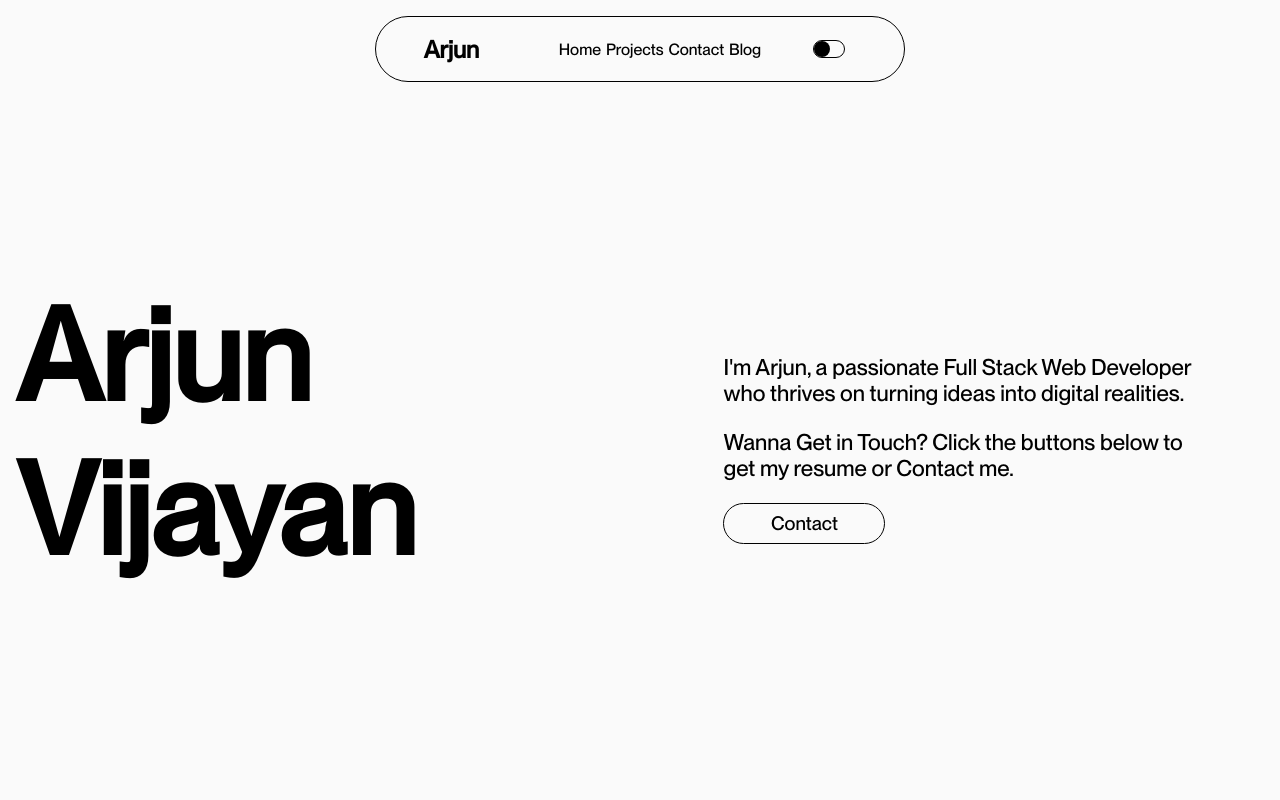
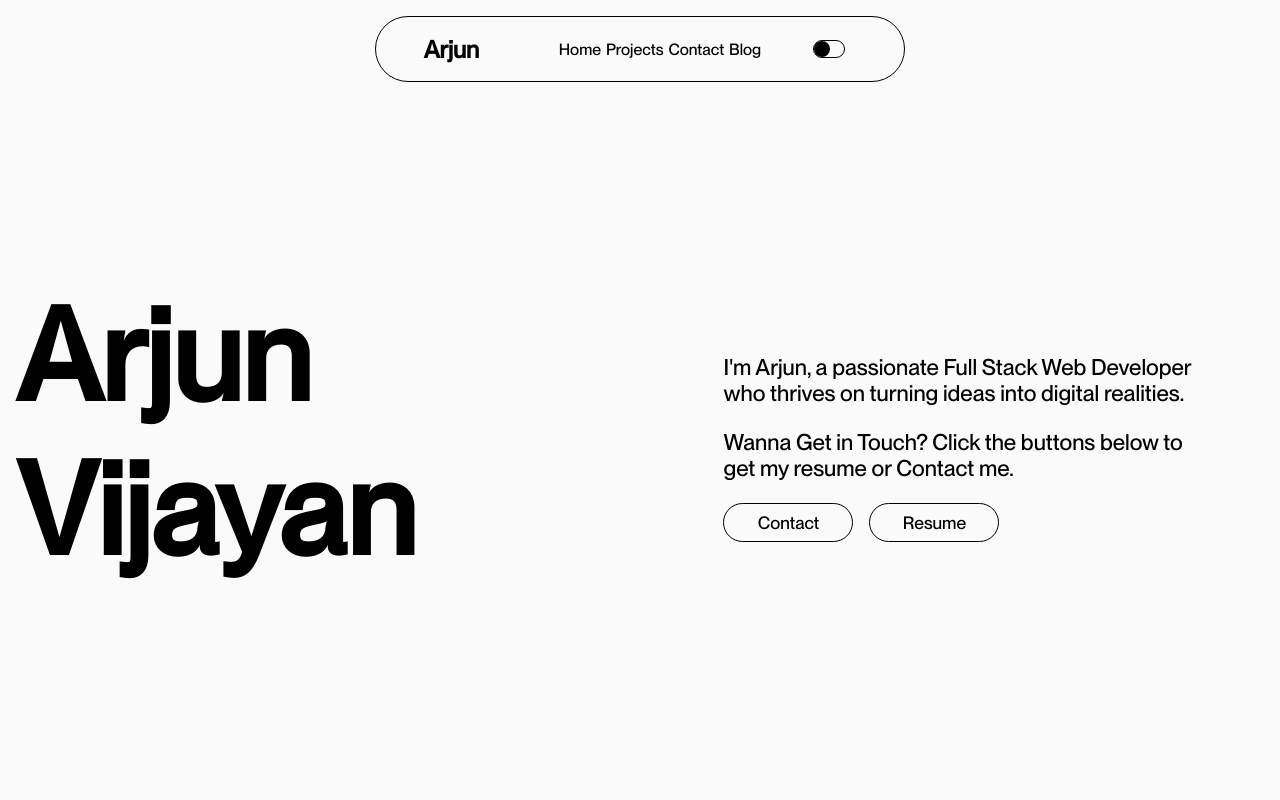
Before and after one commit to notarjunvijayan/port5, a React (Vite) app in the folder client/: page / in a window 1280 px wide. Shown: the top 800 px of the page. Built offline with nearby package versions, Linux system fonts and the light colour scheme; no server answers.

Commit message:
Small Changes

```diff
--- a/client/src/Blog/Blog.css
+++ b/client/src/Blog/Blog.css
@@ -14,8 +14,10 @@
 .blog-title-card{
     border:1px solid var(--text-color);
     border-radius: 5rem;
-    padding: 0 2rem;
+    padding: 0 2.5rem;
     margin: 3rem 0;
+    display: flex;
+    align-items: center;
 }
 blog-list h3{
     margin-bottom: 0;
--- a/client/src/Blog/Blog.jsx
+++ b/client/src/Blog/Blog.jsx
@@ -41,8 +41,10 @@ export default function Blog(){
                     blogs.map((item,key)=>{
                         return(
                             <div className="blog-title-card" onClick={()=>{navBlog(key)}}>
+                                <div className="blog-item-data">
                                 <h3>{item.Title}</h3>
                                 <p>{item.Date}</p>
+                                </div>
                             </div>
                         )
                     })
--- a/client/src/Hero/Hero.css
+++ b/client/src/Hero/Hero.css
@@ -36,19 +36,23 @@
     color: var(--text-color);
     border: 1px solid var(--text-color);
     font-family: montreal;
-    width: 10rem;
+    width: 8rem;
     padding: 0.5rem 0;
     border-radius: 10rem;
-    font-size: 1.2rem;
+    font-size: 1.1rem;
     display: flex;
     align-items: center;
     justify-content: center;
+    margin-right:1rem;
 }
 .right .button:hover{
     background-color: var(--text-color);
     color: var(--body-background);
     transition: 0.2s;
     cursor: pointer;
+}
+.buttons-hero{
+    display: flex;
 }
 
 @media screen and (max-width:900px) {
--- a/client/src/Hero/Hero.jsx
+++ b/client/src/Hero/Hero.jsx
@@ -17,7 +17,11 @@ export default function Hero(){
                     Wanna Get in Touch? Click the buttons below to get my resume or Contact me.
                 </p>
                 </div>
-                <a className='button' href="#contact-navbar">Contact</a>
+                <div className="buttons-hero">
+                    <a className='button' href="#contact-navbar">Contact</a>
+                    <a className='button' href="">Resume</a>
+                </div>
+
         </div>
         </div>
     )
--- a/client/src/Projects/Projects.css
+++ b/client/src/Projects/Projects.css
@@ -113,7 +113,7 @@
         background-color: var(--body-background);
         border:1px solid var(--text-color);
         width: 75vw;
-        height: 76dvh;
+        height: 80dvh;
         border-radius: 5rem;
         padding: 5rem 5rem;
         text-align: left;
```
